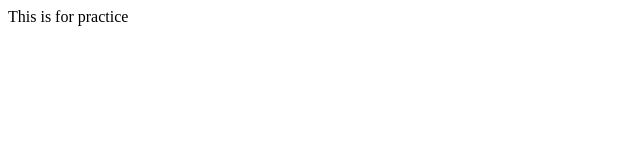
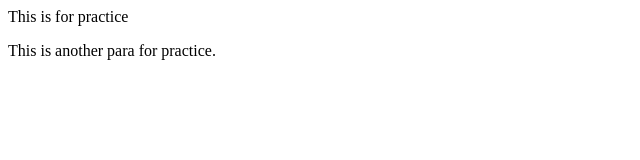
Before and after one commit to Shumoil/Repo, a plain HTML site: page index.html in a window 1280 px wide. Shown: the whole page, without its empty margins (0-640 px from the left). Drawn offline with Linux system fonts and the light colour scheme.

Commit message:
Add another para

```diff
--- a/index.html
+++ b/index.html
@@ -1 +1,2 @@
 <p>This is for practice</p>
+<p>This is another para for practice.</p>
```
